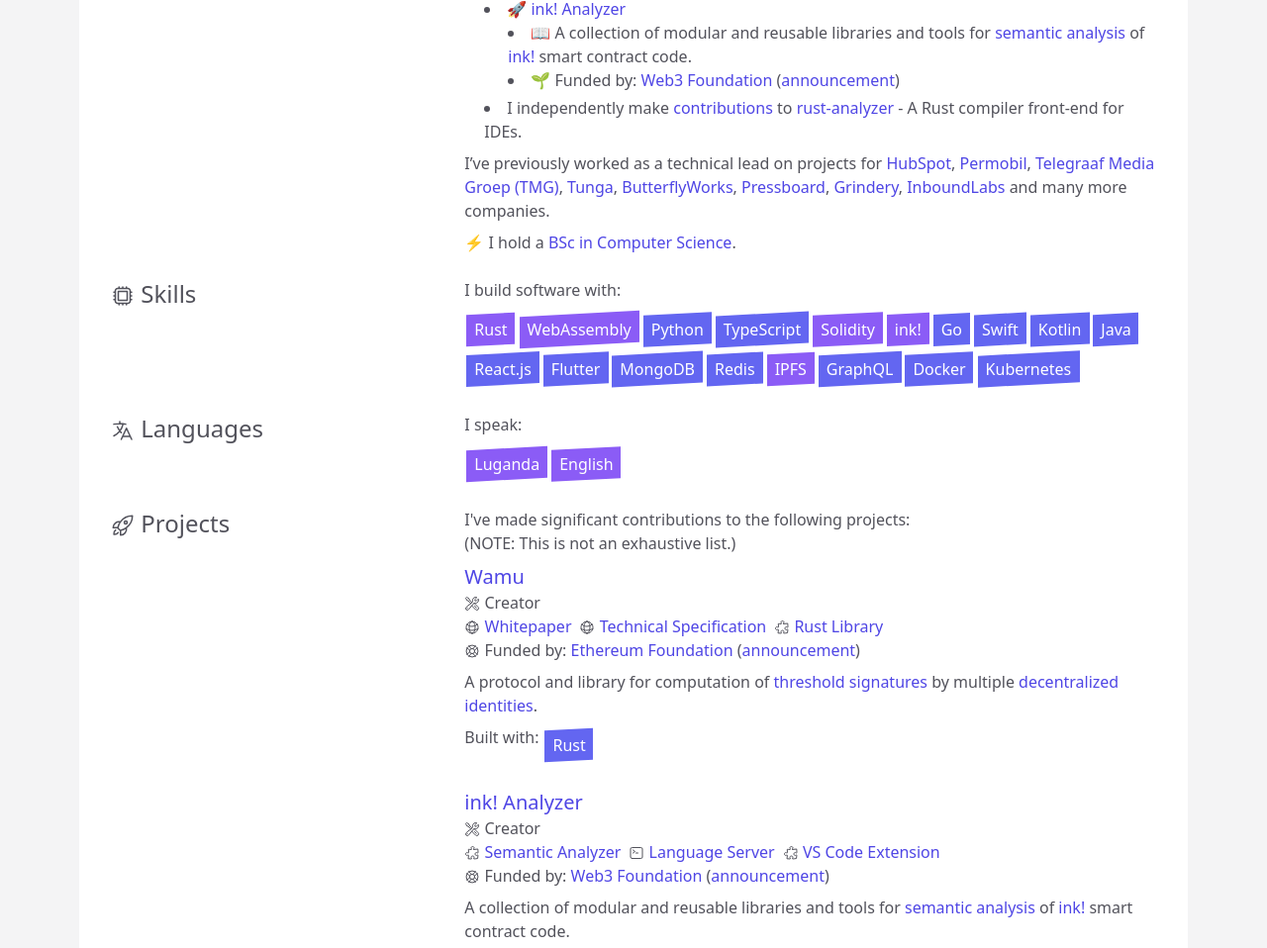
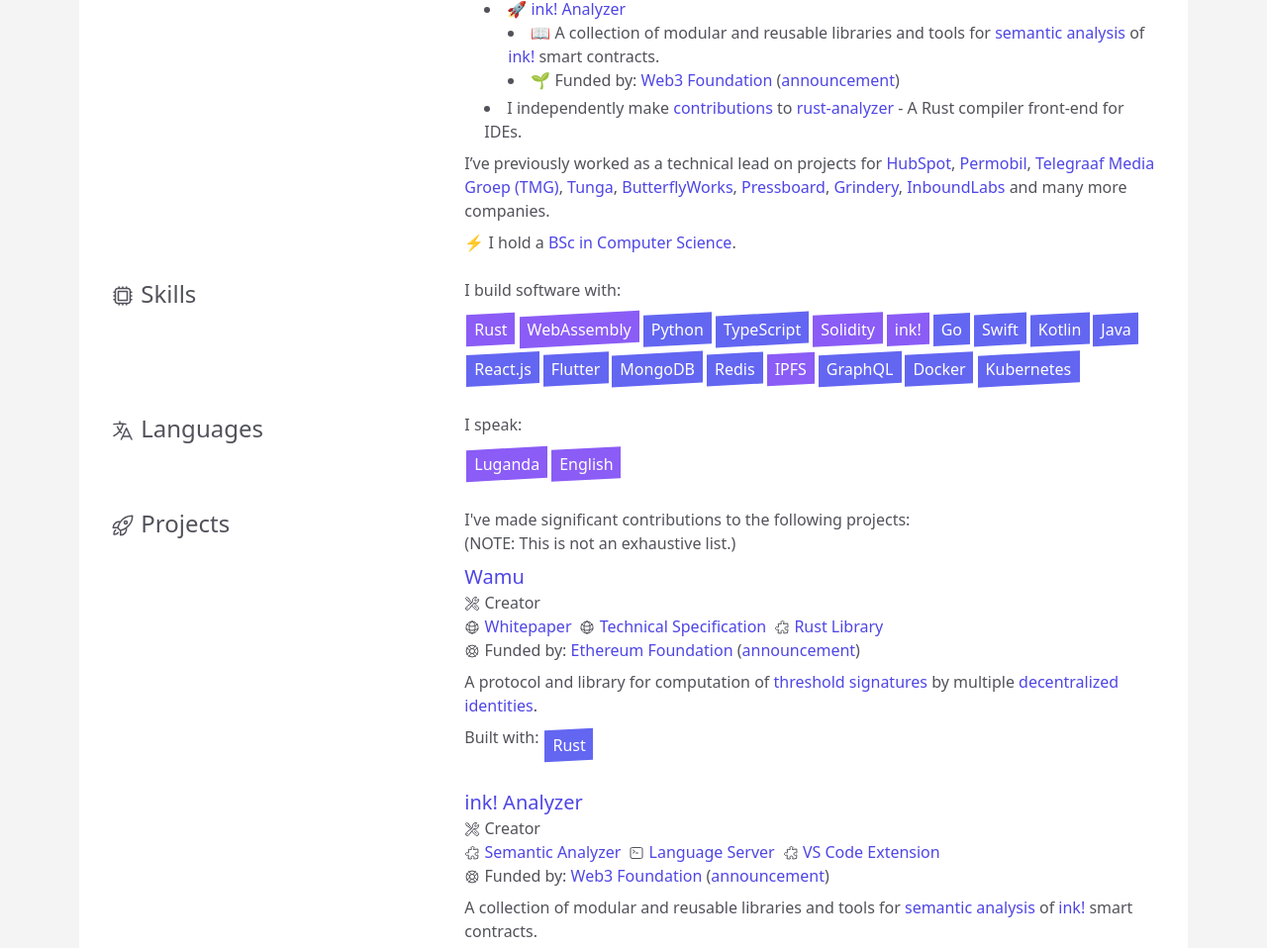
Before and after one commit to davidsemakula/davidsemakula.github.io, a Gatsby site: page / in a window 1280 px wide. Shown: the part 337-1295 px from the top of the page at 99% size. Built offline with nearby package versions, Linux system fonts and the light colour scheme; Gatsby itself is replaced by a stand-in of ours.

Commit message:
update profile

```diff
--- a/src/helpers/data.tsx
+++ b/src/helpers/data.tsx
@@ -257,7 +257,7 @@ export const MY_PROJECTS: Array<ProjectInput> = [
           >
             ink!
           </A>{' '}
-          smart contract code.
+          smart contracts.
         </p>
       </>
     ),
--- a/src/pages/index.tsx
+++ b/src/pages/index.tsx
@@ -184,7 +184,7 @@ const IndexPage = () => (
                   >
                     ink!
                   </A>{' '}
-                  smart contract code.
+                  smart contracts.
                 </li>
                 <li>
                   🌱 Funded by:{' '}
```
